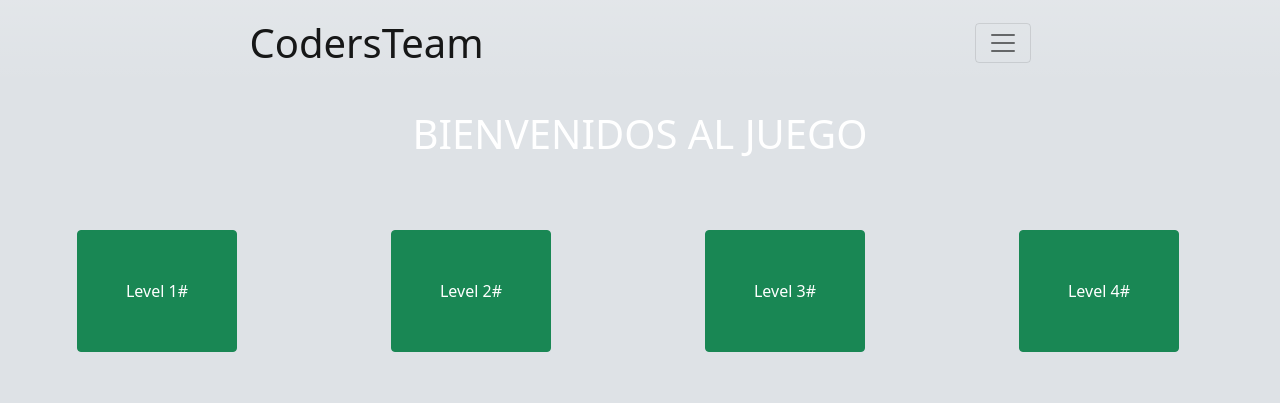
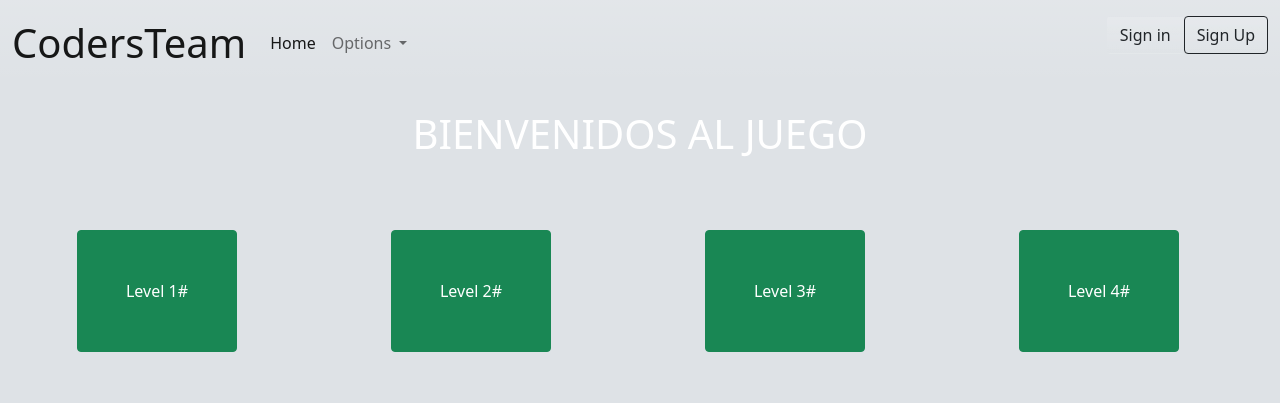
Before and after one commit to sergiomatadi/G6_CodersTeam, a plain HTML site: page frontend/src/html/home.html in a window 1280 px wide. Drawn offline with nearby package versions, Linux system fonts and the light colour scheme.

Commit message:
Cambios V_2 en Home

```diff
--- a/frontend/src/html/home.html
+++ b/frontend/src/html/home.html
@@ -12,36 +12,41 @@
   <link rel="stylesheet" href="../css/globalStyle.css">
   <link rel="stylesheet" href="../css/index.css">
 
-  <title>Document</title>
+  <title>Home</title>
 </head>
 
 <body>
-  <nav class="navbar  navbar-light bg-gradient">
-    <div class="container-fluid d-flex justify-content-sm-around">
-      <a class="fs-1 d-flex navbar-brand " href="#">CodersTeam</a>
-      <button class="navbar-toggler d-flex justify-content-around flex-column justify-content-around" type="button" data-bs-toggle="collapse" data-bs-target="#navbarSupportedContent" aria-controls="navbarSupportedContent" aria-expanded="false" aria-label="Toggle navigation">
+  <nav class="navbar navbar-expand-lg navbar-light bg-gradient">
+    <div class="container-fluid">
+      <a class="navbar-brand fs-1" href="#">CodersTeam</a>
+      <button class="navbar-toggler" type="button" data-bs-toggle="collapse" data-bs-target="#navbarScroll" aria-controls="navbarScroll" aria-expanded="false" aria-label="Toggle navigation">
         <span class="navbar-toggler-icon"></span>
       </button>
-      <div class="collapse navbar-collapse" id="navbarSupportedContent">
-        <ul class="navbar-nav me-auto mb-2 mb-lg-0">
+      <div class="collapse navbar-collapse" id="navbarScroll">
+        <ul class="navbar-nav me-auto my-2 my-lg-0 navbar-nav-scroll" style="--bs-scroll-height: 100px;">
           <li class="nav-item">
             <a class="nav-link active" aria-current="page" href="#">Home</a>
           </li>
-          <li class="nav-item">
-            <a class="nav-link" href="#">Link</a>
-          </li>
           <li class="nav-item dropdown">
-            <a class="nav-link dropdown-toggle" href="#" id="navbarDropdown" role="button" data-bs-toggle="dropdown" aria-expanded="false">
-              Personal
+            <a class="nav-link dropdown-toggle" href="#" id="navbarScrollingDropdown" role="button" data-bs-toggle="dropdown" aria-expanded="false">
+              Options
             </a>
-            <ul class="dropdown-menu bg-gradient" aria-labelledby="navbarDropdown">
-              <li><a class="dropdown-item" href="#">Partidas</a></li>
+            <ul class="dropdown-menu" aria-labelledby="navbarScrollingDropdown">
+              <li><a class="dropdown-item" href="#">Perfil</a></li>
               <li><a class="dropdown-item" href="#">Avatar</a></li>
               <li><hr class="dropdown-divider"></li>
-              <li><a class="dropdown-item" href="#">Registros</a></li>
+              <li><a class="dropdown-item" href="#">Logros</a></li>
             </ul>
           </li>
         </ul>
+        <form class="d-flex">
+          <a href="login.html">
+            <button type="button" class="btn bg-gradient" type="submit">Sign in</button>
+          </a>
+          <a href="register.html">
+            <button class="btn btn-outline-dark bg-gradient" type="button">Sign Up</button>
+          </a>
+        </form>
       </div>
     </div>
   </nav>
@@ -52,7 +57,7 @@
     </div>
   </div>
 
-  <div class="container-fluid d-flex justify-content-center ">
+  <div class="container-fluid d-md-flex  justify-content-center ">
     <div class="row">
     </div>
     <div class="col-12 d-flex justify-content-center col-sm-3 col-md-3 col-xl-3">
```
Also changed, not shown: frontend/src/html/index.html (+5 -3 lines).
